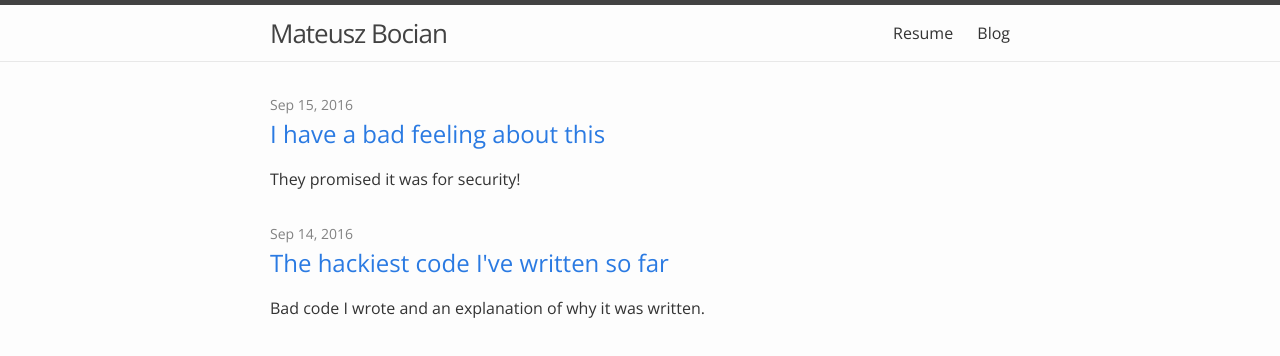
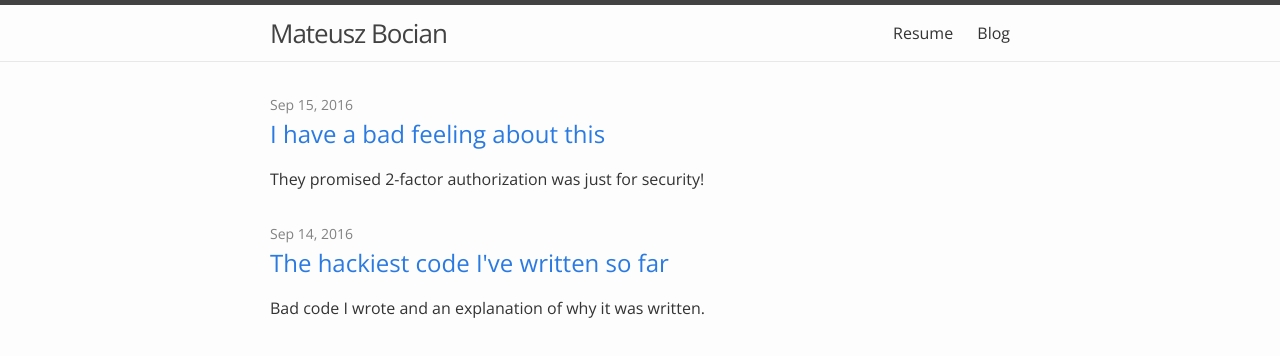
Before and after one commit to matty99/matty99.github.io, a Jekyll site: the page built from post-list.html, in a window 1280 px wide. Shown: the top 356 px of the page. Built offline with Jekyll 4.4.1, drawn with Linux system fonts in a browser that asks for light colours.

Commit message:
Changing post summary

```diff
--- a/_posts/2016-09-15-nightmare-spam.md
+++ b/_posts/2016-09-15-nightmare-spam.md
@@ -1,7 +1,7 @@
 ---
 layout: post
 title: "I have a bad feeling about this"
-description: They promised it was for security!
+description: They promised 2-factor authorization was just for security!
 tags:
 - Spam
 - Security
```
